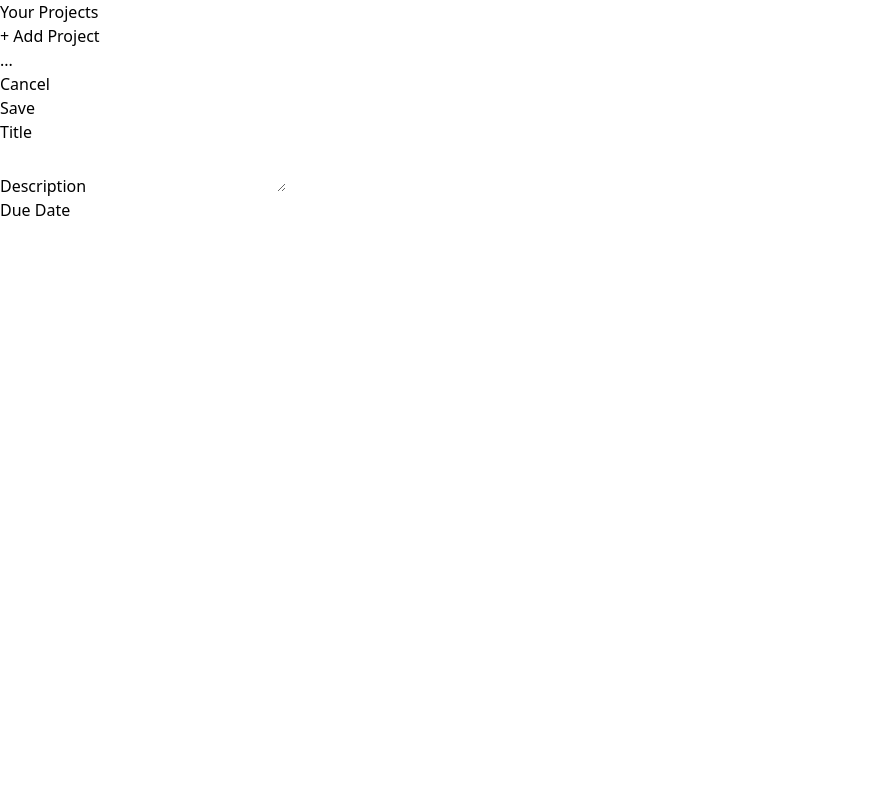
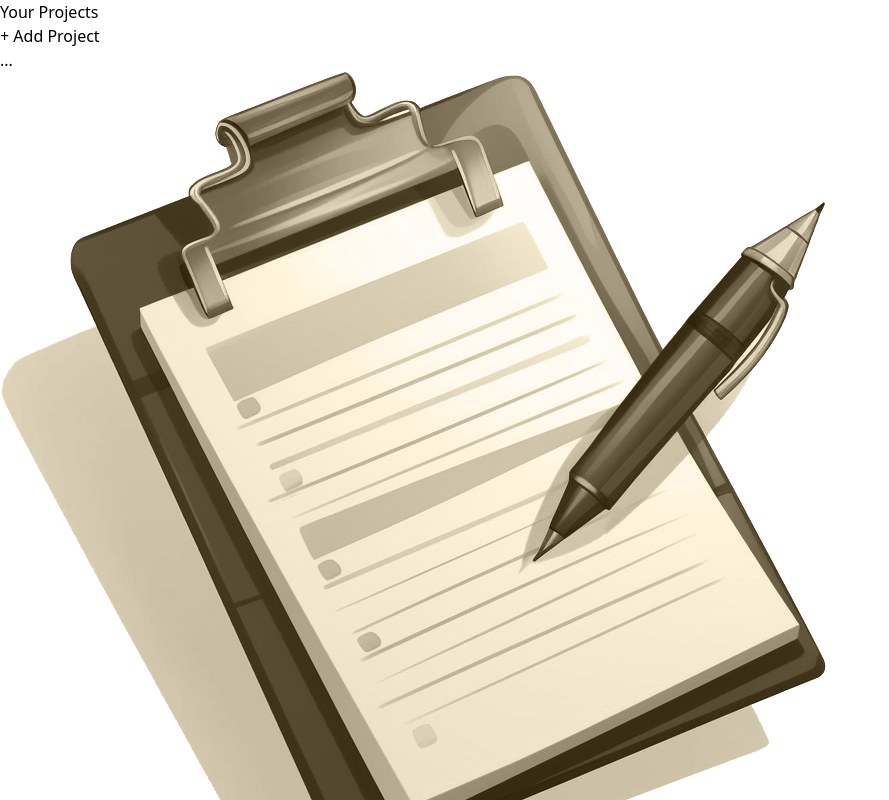
Before and after one commit to vchimes/react-project-manager-app, a React (Vite) app: page / in a window 1280 px wide. Shown: the top 800 px of the page, without its empty margins (0-889 px from the left). Built offline with nearby package versions, Linux system fonts and the light colour scheme.

Commit message:
manage project State  and collect user input with Refs

```diff
--- a/src/App.jsx
+++ b/src/App.jsx
@@ -1,11 +1,52 @@
-import Sidebar from './components/Sidebar';
-import NewProject from './components/NewProject';
+import { useState } from 'react';
+
+import Sidebar from './components/Sidebar.jsx';
+import NewProject from './components/NewProject.jsx';
+import NoProjectSelected from './components/NoProjectSelected.jsx';
 
 function App() {
+  const [projectsState, setProjectsState] = useState({
+    selectedProjectId: undefined,
+    projects: [],
+  });
+
+  function handleStartAddProject() {
+    setProjectsState((prevState) => {
+      return {
+        ...prevState,
+        selectedProjectId: null,
+      };
+    });
+  }
+
+  function handleAddProject(projectData) {
+    setProjectsState((prevState) => {
+      const newProject = {
+        ...projectData,
+        id: Math.random(),
+      };
+
+      return {
+        ...prevState,
+        projects: [...prevState.projects, newProject],
+      };
+    });
+  }
+
+  console.log(projectsState);
+
+  let content;
+
+  if (projectsState.selectedProjectId === null) {
+    content = <NewProject onAdd={handleAddProject} />;
+  } else if (projectsState.selectedProjectId === undefined) {
+    content = <NoProjectSelected onStartAddProject={handleStartAddProject} />;
+  }
+
   return (
     <main className="h-screen my-8 flex gap-8">
-      <Sidebar />
-      <NewProject />
+      <Sidebar onAdd={handleStartAddProject} />
+      {content}
     </main>
   );
 }
--- a/src/components/Input.jsx
+++ b/src/components/Input.jsx
@@ -1,4 +1,4 @@
-export default function Input({ label, textarea, ...props }) {
+export default function Input({ ref, label, textarea, ...props }) {
   const classes =
     'w-full p-1 rounded-sm border-b-2 border-stone-300 bg-stone-200 text-stone-600 focus:outline-none focus:border-stone-600';
 
@@ -8,9 +8,9 @@ export default function Input({ label, textarea, ...props }) {
         {label}
       </label>
       {textarea ? (
-        <textarea className={classes} {...props} />
+        <textarea className={classes} ref={ref} {...props} />
       ) : (
-        <input className={classes} {...props} />
+        <input className={classes} ref={ref} {...props} />
       )}
     </div>
   );
--- a/src/components/NewProject.jsx
+++ b/src/components/NewProject.jsx
@@ -1,6 +1,24 @@
+import { useRef } from 'react';
+
 import Input from './Input.jsx';
 
-export default function NewProject() {
+export default function NewProject({ onAdd }) {
+  const title = useRef();
+  const description = useRef();
+  const dueDate = useRef();
+
+  function handleSave() {
+    const enteredTitle = title.current.value;
+    const enteredDescription = title.current.value;
+    const enteredDueDate = dueDate.current.value;
+
+    onAdd({
+      title: enteredTitle,
+      description: enteredDescription,
+      dueDate: enteredDueDate,
+    });
+  }
+
   return (
     <div className="w-[35rem] mt-16">
       <menu className="flex items-center justify-end gap-4 my-4">
@@ -10,14 +28,17 @@ export default function NewProject() {
           </button>
         </li>
         <li>
-          <button className="bg-stone-800 text-stone-50 px-6 py-2 rounded-md text-lg hover:bg-stone-950">
+          <button
+            onClick={handleSave}
+            className="bg-stone-800 text-stone-50 px-6 py-2 rounded-md text-lg hover:bg-stone-950"
+          >
             Save
           </button>
         </li>
       </menu>
-      <Input label="Title" />
-      <Input label="Description" textarea />
-      <Input label="Due Date" />
+      <Input type="text" ref={title} label="Title" />
+      <Input ref={description} label="Description" textarea />
+      <Input type="date" ref={dueDate} label="Due Date" />
     </div>
   );
 }
--- a/src/components/NoProjectSelected.jsx
+++ b/src/components/NoProjectSelected.jsx
@@ -1,7 +1,7 @@
 import image from '../assets/no-projects.png';
 import Button from './Button.jsx';
 
-export default function NoProjectSelected() {
+export default function NoProjectSelected({ onStartAddProject }) {
   return (
     <div className="mt-24 text-center w-2/3">
       <img
@@ -15,7 +15,7 @@ export default function NoProjectSelected() {
       <p className="text-stone-400 mb-8">
         Select a project or get started with a new one
       </p>
-      <Button>Create new project</Button>
+      <Button onClick={onStartAddProject}>Create new project</Button>
     </div>
   );
 }
--- a/src/components/Sidebar.jsx
+++ b/src/components/Sidebar.jsx
@@ -1,13 +1,13 @@
 import Button from './Button.jsx';
 
-export default function Sidebar() {
+export default function Sidebar({ onAdd }) {
   return (
     <aside className="w-1/3 px-8 py-16 bg-stone-900 text-stone-50 md:w-72 rounded-r-xl">
       <h2 className="mb-8 font-bold uppercase md:text-xl text-stone-200">
         Your Projects
       </h2>
       <div>
-        <Button>+ Add Project</Button>
+        <Button onClick={onAdd}>+ Add Project</Button>
       </div>
       <ul>...</ul>
     </aside>
```
